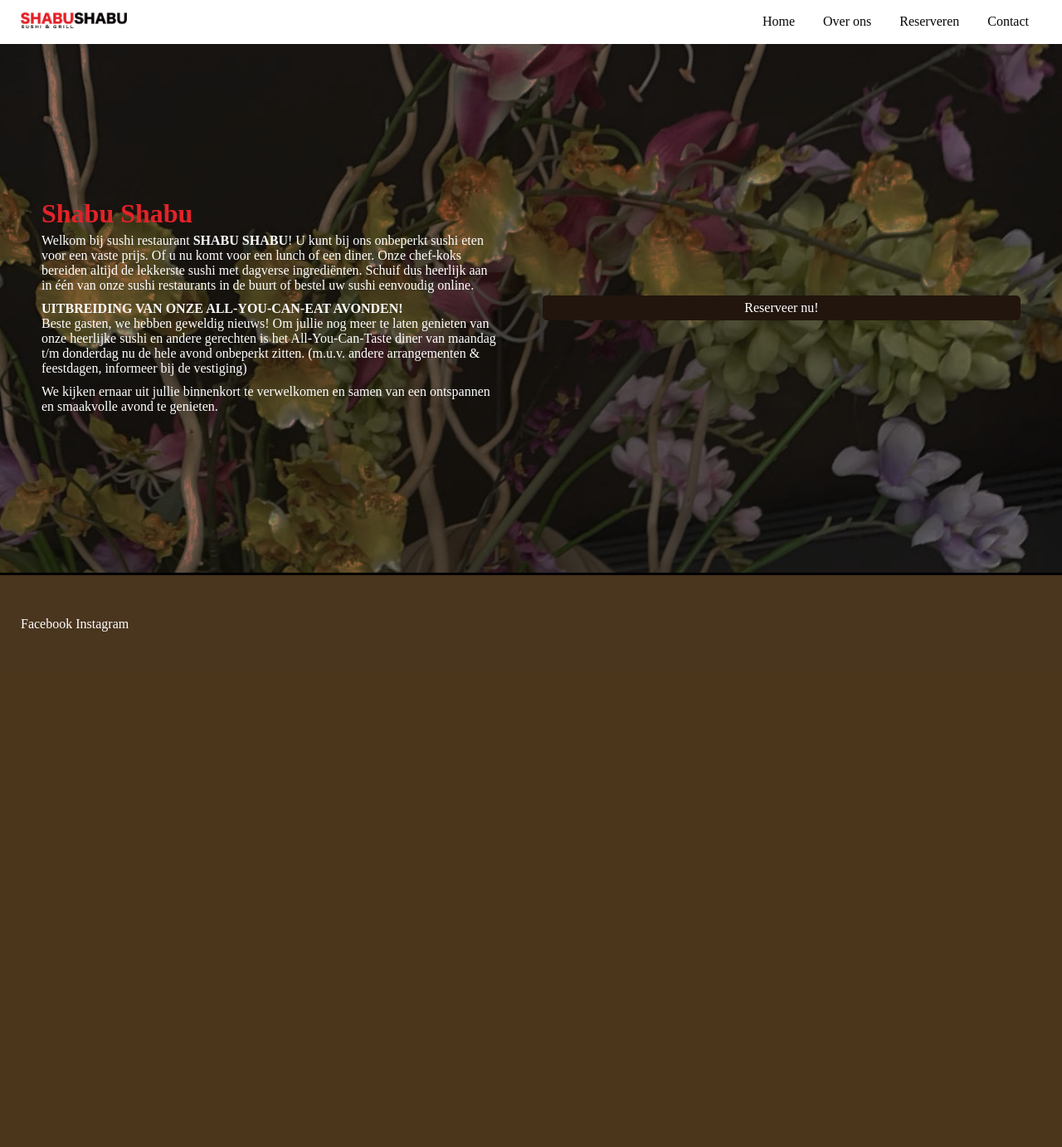
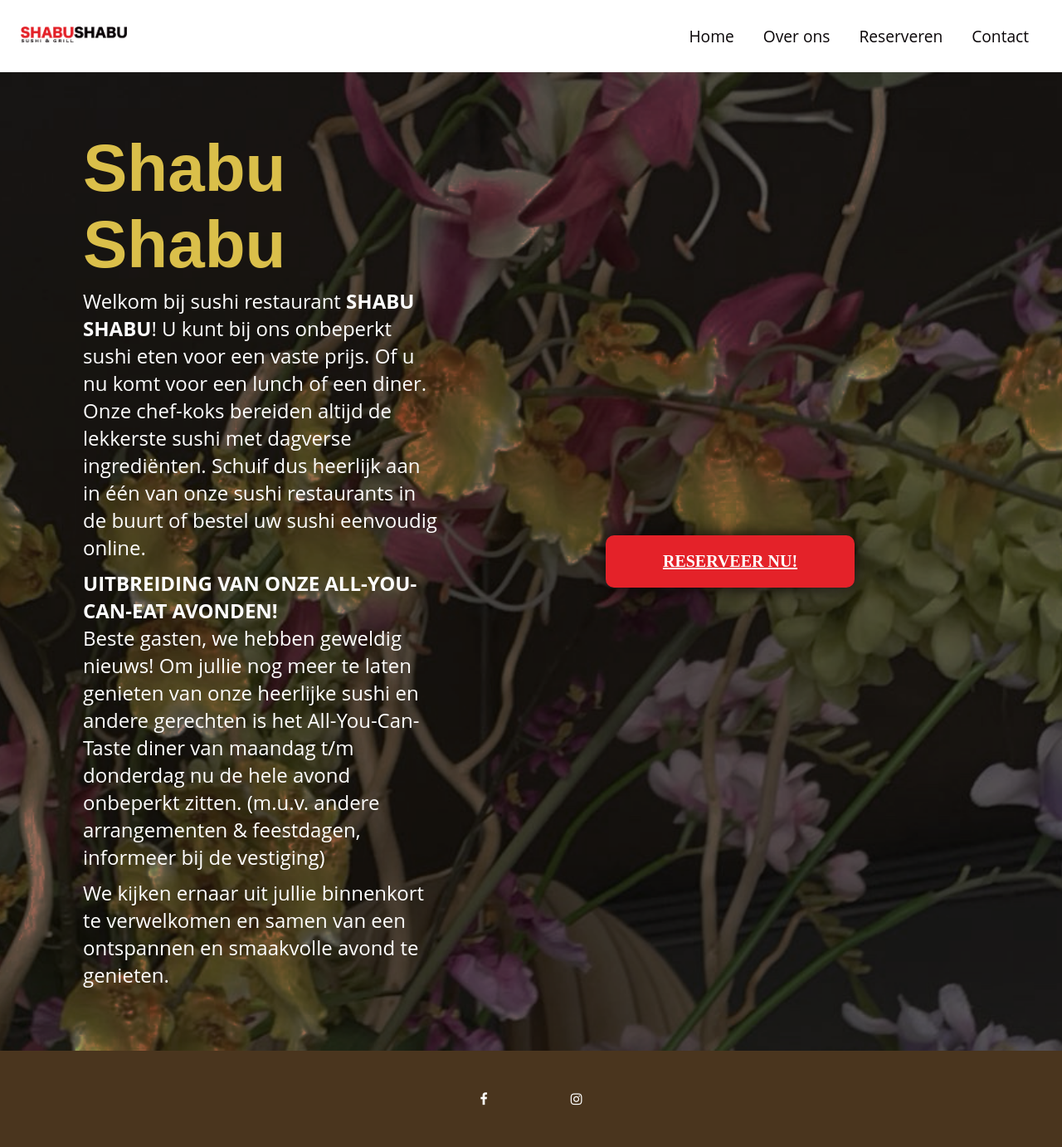
Before and after one commit to martijnsark/CLE2_groep8, a PHP site: page / in a window 1280 px wide. Shown: the whole page at 83% size. Before the commit the page ends 761 px from the top, so only its background shows below. Run offline with PHP 8.4, Linux system fonts and the light colour scheme; some web fonts are replaced.

Commit message:
final commit home page
HTML CSS included, further commits to be expected

```diff
--- a/CLE2-ShabuShabu-HTML/css/style.css
+++ b/CLE2-ShabuShabu-HTML/css/style.css
@@ -4,33 +4,48 @@
 /*yellow #DABF4A*/
 /*dark brown #22150D*/
 /*brown #4A351E*/
+:root {
+    --shabu-red: #E42229;
+    --shabu-white: #FFFFFF;
+    --shabu-yellow: #DABF4A;
+    --shabu-black: #0A0608;
+    --shabu-darkbrown: #22150D;
+    --shabu-brown: #4A351E;
+}
 
 * {
     box-sizing: border-box;
     margin: 0;
+
 }
 
 body {
-    background-color: #0A0608;
+    background-color: var(--shabu-black);
 }
 
 h1 {
-    font-size: 2rem;
-    color: #E42229;
+    font-size: 3rem;
+    color: var(--shabu-red);
 }
-
+.shabu-title{
+    font-size: 5rem;
+    color: var(--shabu-yellow);
+    font-family: 'Imagination Station', sans-serif;
+}
 p {
-    font-size: 1rem;
+    font-size: 1.5rem;
+    font-family: 'Open Sans', sans-serif ;
     padding: 5px 0;
 }
 
 nav {
-    background-color: #FFFFFF;
-    padding: 15px 25px;
-
+    background-color: var(--shabu-white);
+    padding: 30px 25px;
     display: flex;
     justify-content: space-between;
     align-items: center;
+    font-size: 1.2rem;
+    font-family: 'Open Sans', sans-serif ;
 }
 
 nav img {
@@ -40,13 +55,13 @@ nav img {
 nav a {
     padding: 0 15px;
     text-decoration: none;
-    color: #0A0608;
+    color: var(--shabu-black);
 
     transition: all 0.5s ease;
 }
 
 nav a:hover {
-    border-bottom: 2px solid #E42229;
+    border-bottom: 2px solid var(--shabu-red);
 }
 
 header {
@@ -61,44 +76,58 @@ header {
     align-items: center;
     justify-content: space-between;
     padding: 20px 50px;
-    color: #FFFFFF;
-    border-bottom: 3px solid #000000;
+    color: var(--shabu-white);
 }
 
 .header-content {
     display: flex;
     align-items: center;
     gap: 50px;
+    margin: 50px;
 }
 
 .half-header {
     flex: 1;
 }
 
-header a {
-    padding: 5px 10px;
-    text-align: center;
-    text-decoration: none;
-    color: #FFFFFF;
-    background-color: #22150D;
-    border: 1px solid #22150D;
-    border-radius: 5px;
-
-    transition: all 1s ease;
+header a:hover {
 }
 
-header a:hover {
-    background-color: #DABF4A;
-    border: 1px solid #DABF4A;
+header a {
+    flex: 1;
+    transition: all 1s ease;
+    background-color: var(--shabu-red);
+    color: #ffffff;
+    padding: 20px;
+    font-size: 20px;
+    border: none;
+    text-align: center;
+    text-transform: uppercase;
+    transition: 0.5s;
+    background-size: 200% auto;
+    box-shadow: 0 0 20px var(--shabu-black);
+    border-radius: 10px;
+    display: block;
+    cursor: pointer;
+    font-weight: bold;
+    max-width: 300px;
+    margin: 0px 150px;
 }
 
 footer {
-    background-color: #4A351E;
+    display: flex;
+    background-color: var(--shabu-brown);
     padding: 50px 25px;
+    justify-content: center;
+    align-items: center;
+}
+
+.foot-icons{
+    display: flex;
+    gap: 100px;
 }
 
 footer a {
     text-decoration: none;
-    color: #FFFFFF;
-
+    color: var(--shabu-white);
 }
--- a/CLE2-ShabuShabu-HTML/index.html
+++ b/CLE2-ShabuShabu-HTML/index.html
@@ -4,6 +4,10 @@
     <meta charset="UTF-8">
     <title>Shabu Shabu</title>
     <link rel="stylesheet" href="css/style.css">
+    <link href="https://fonts.cdnfonts.com/css/imagination-station" rel="stylesheet">
+    <link href="https://fonts.cdnfonts.com/css/open-sans" rel="stylesheet">
+    <link rel="stylesheet" href="https://cdnjs.cloudflare.com/ajax/libs/font-awesome/4.7.0/css/font-awesome.min.css">
+
 </head>
 <body>
 <nav>
@@ -20,7 +24,7 @@
 <header>
     <div class="header-content">
         <div class="half-header">
-            <h1>Shabu Shabu</h1>
+            <h1 class="shabu-title">Shabu Shabu</h1>
             <p>
                 Welkom bij sushi restaurant <strong>SHABU SHABU</strong>! U kunt bij ons onbeperkt sushi eten voor een
                 vaste prijs. Of u nu komt voor een lunch of een diner. Onze chef-koks bereiden altijd de lekkerste sushi
@@ -42,15 +46,17 @@
                 genieten.
             </p>
         </div>
-        <a class="half-header" href="reservation.html">Reserveer nu!</a>
+        <a href="reservation.html">Reserveer nu!</a>
     </div>
 </header>
 <main>
 
 </main>
 <footer>
-    <a href="https://www.facebook.com/shabushabu.nl/?locale=nl_NL">Facebook</a>
-    <a href="https://www.instagram.com/restaurant_shabushabu/?hl=nl">Instagram</a>
+    <div class="foot-icons">
+        <a href="https://www.facebook.com/shabushabu.nl/?locale=nl_NL" class="fa fa-facebook"></a>
+        <a href="https://www.instagram.com/restaurant_shabushabu/?hl=nl" class="fa fa-instagram"></a>
+    </div>
 </footer>
 </body>
 </html>
```
